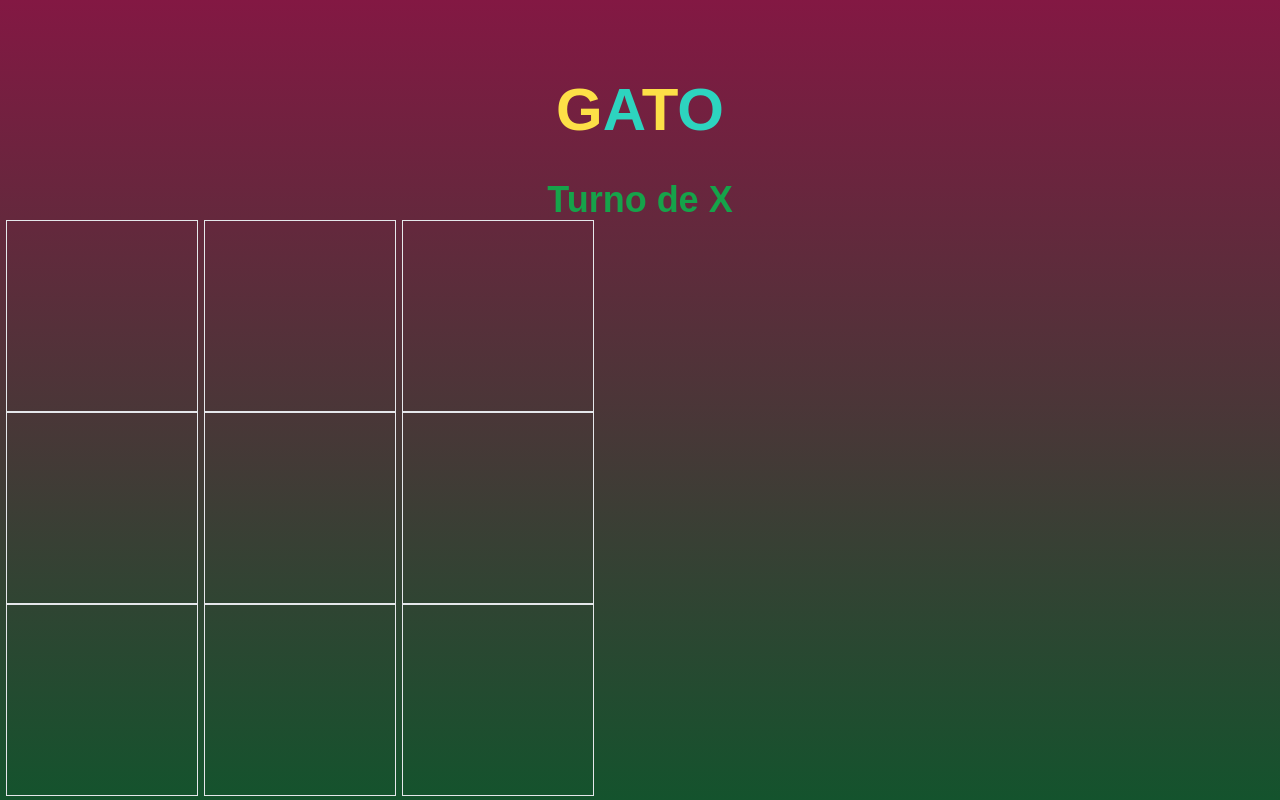
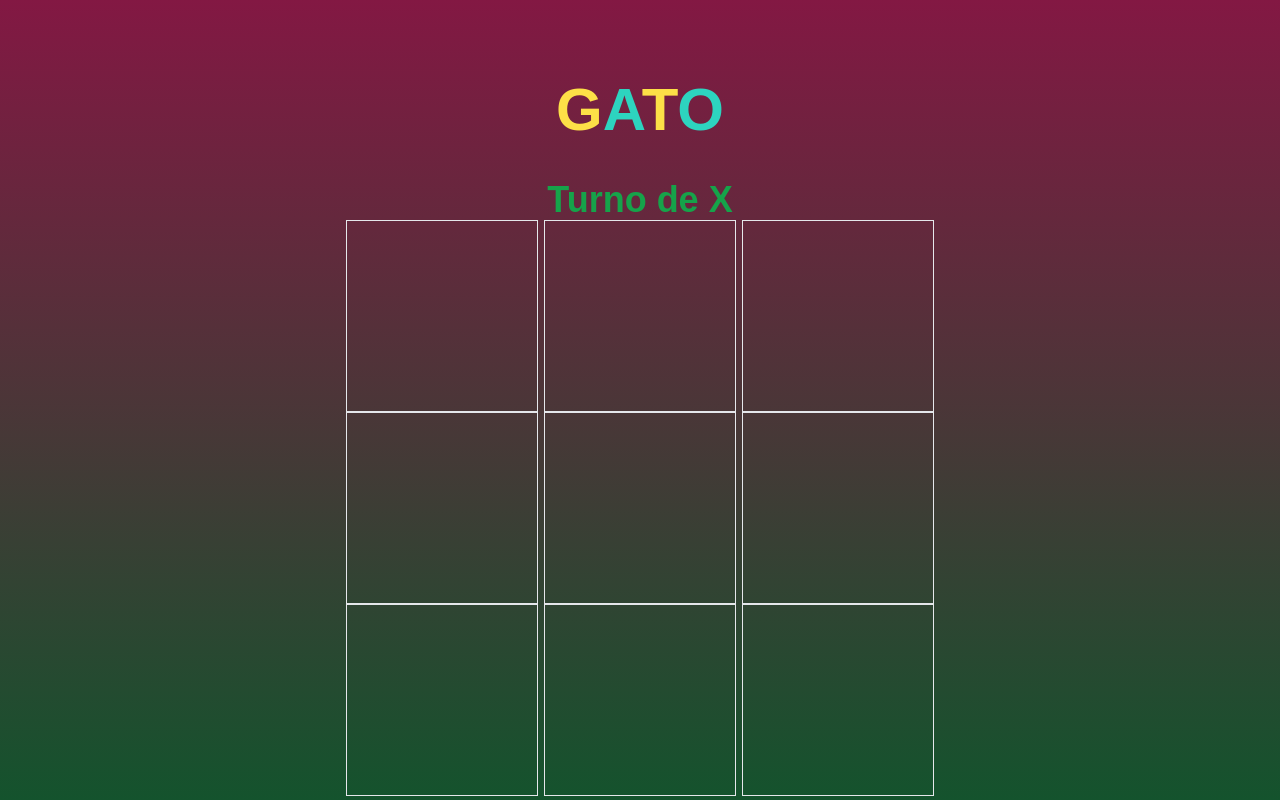
Before and after one commit to Adinlm/tic-tac-toe, an Angular app: page / in a window 1280 px wide. Built offline with nearby package versions, Linux system fonts and the light colour scheme.

Commit message:
boton de reinicio y ultimos ajustes al estilo

```diff
--- a/src/app/app.component.html
+++ b/src/app/app.component.html
@@ -15,7 +15,7 @@
             ¡{{juegoService.jugadorActivo}} ha ganado!
         </h1>
 
-        <button class="bg-purple-400 hover:bg-yellow-400 text-dark font-bold py-2 px-4 rounded mx-auto block mt-5" *ngIf="juegoService.juegoAcabado" (click) = "reiniciarJuego()">
+        <button class="bg-green-400 hover:bg-green-100 text-dark font-bold py-2 px-4 rounded mx-auto block mt-5 mb-5" *ngIf="juegoService.juegoAcabado" (click) = "reiniciarJuego()">
             Reiniciar
         </button>
 
--- a/src/app/app.component.ts
+++ b/src/app/app.component.ts
@@ -9,4 +9,8 @@ import { JuegoService } from './juego.service';
 export class AppComponent {
   title = 'tic-tac-toe';
   constructor (public juegoService: JuegoService){}
+
+  reiniciarJuego(){
+    this.juegoService.juegoNuevo();
+  }
 }
--- a/src/app/tablero/tablero.component.css
+++ b/src/app/tablero/tablero.component.css
@@ -4,8 +4,8 @@ section {
     justify-content: space-evenly;
     align-content: space-between;
     align-items: center;
-    margin: 3% auto 50 px auto;
     flex-wrap: wrap;
+    margin: auto;
 }
 
 .cuadrado-container {
```
